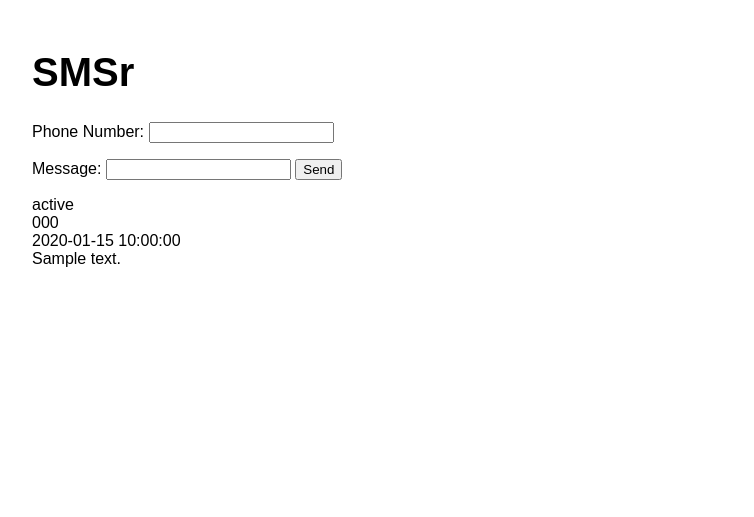
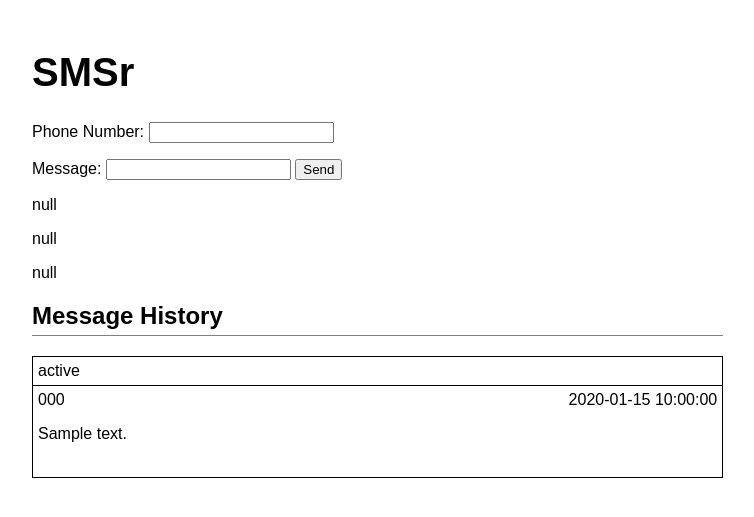
Before and after one commit to akavlie/SMSr, a Flask app: template sms/templates/index.html in a window 1280 px wide. Shown: the top 517 px of the page, without its empty margins (176-930 px from the left). Run offline with Flask 2, Linux system fonts and the light colour scheme; the template is opened without the code that fills it: most values are stand-ins (such as "Sample title", 1, 10 or a date in 2020); parts of the project's set-up code (start-up, migrations or seed data) failed here and were passed over; some libraries are stand-ins or nearby versions.

Commit message:
Styling brought much closer to desired layout for messages. Submit to Twilio working, with response committed to DB. On-page status update working via jQuery.

```diff
--- a/sms/model.py
+++ b/sms/model.py
@@ -12,9 +12,10 @@
     message = db.Column(db.String)
     status = db.Column(db.String)
 
-    def __init__(self, phone, message):
+    def __init__(self, phone, message, status):
         self.phone = phone
         self.message = message
+        self.status = status
 
 class Message(db.Model):
     """ Frequently used SMS messages """
--- a/sms/static/style.css
+++ b/sms/static/style.css
@@ -1,13 +1,23 @@
 body {
     font-family: sans-serif;
+    font-size: 16px;
 }
 
 #page {
     margin: 50px 200px;
 }
 
+.clear {
+    clear: both;
+}
+
 h1 {
-    font-size: 30pt;
+    font-size: 40px;
+}
+
+h2 {
+    padding-bottom: 5px;
+    border-bottom: 1px solid gray;
 }
 
 .flash {
@@ -19,16 +29,31 @@
 /* SENT MESSAGES */
 
 #sent_message_list {
+    width: 80%;
 }
 
 .sent_message {
     position: relative;
+    margin-bottom: 10px;
+    border: 1px solid black;
+    height: 120px;
 }
     .sent_message .status {
+        padding: 5px;
+        border-bottom: 1px solid black;
     }
-    .sent_message .phone {
+    .sent_message .sent_body {
+        padding: 5px;
     }
-    .sent_message .time {
-    }
-    .sent_message .message_text {
-    }
+        .sent_message .phone {
+            float: left;
+            width: 300px;
+        }
+        .sent_message .time {
+            float: right;
+            text-align: right;
+            width: 200px;
+        }
+        .sent_message .message_text {
+            margin-top: 15px;
+        }
--- a/sms/templates/index.html
+++ b/sms/templates/index.html
@@ -7,14 +7,11 @@
 
     $(function() {
         $("#sms_form").submit(function() {
-            //$.post("/sms", $("#sms_form").serialize());
-            //$("#sent_messages td").animate({top: '+=50'}, 'slow');
-            $("#sent_messages td").slideOut();
+            $.post("/sms", $("#sms_form").serialize(),
+                function(data) {
+                   $('#status').html(data.status);
+                }, 'json');
             return false;
-        });
-
-        $('#go').click(function() {
-            $("#play").animate({top: '+=50'}, 'slow');
         });
     });
 
@@ -28,15 +25,27 @@
     <input type="submit" value="Send" /></p>
 </form>
 
+<div id="test">
+    <p id="status">null</p>
+    <p id="phone">null</p>
+    <p id="message">null</p>
+</div>
+
     {% if sent_messages %}
+    <div id="sent_message_list">
+        <h2>Message History</h2>
         {% for message in sent_messages %}
         <div class="sent_message">
             <div class="status">{{ message.status }}</div>
-            <div class="phone">{{ message.phone }}</div>
-            <div class="time">{{ message.date }}</div>
-            <div class="message_text">{{ message.message }}</div>
+            <div class="sent_body">
+                <div class="phone">{{ message.phone }}</div>
+                <div class="time">{{ message.date }}</div>
+                <div class="clear"></div>
+                <div class="message_text"><p>{{ message.message }}</p></div>
+            </div>
         </div>
         {% endfor %}
+    </div>
     {% else %}
     No messages yet!
     {% endif %}
```
Also changed, not shown: sms/tw_send.py (+5 -3 lines), sms/views.py (+12 -4 lines), 3 other files.
